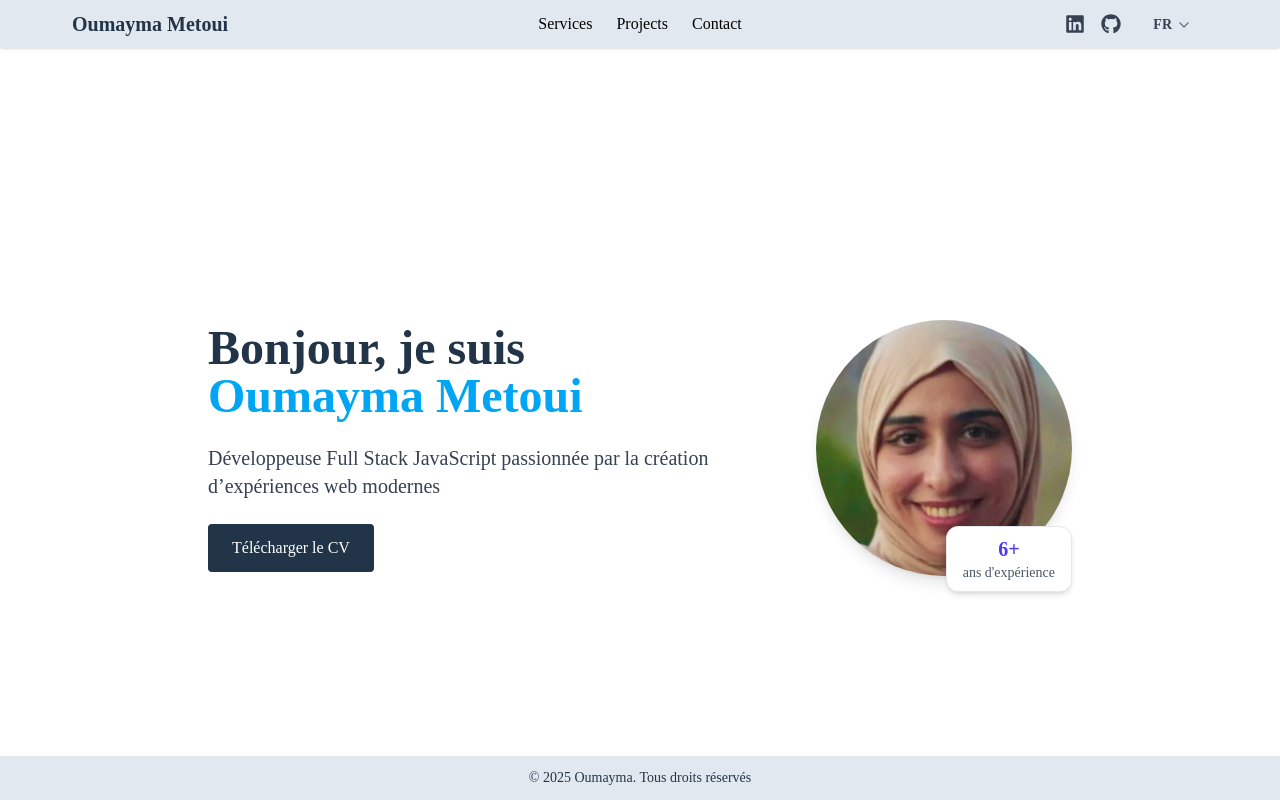
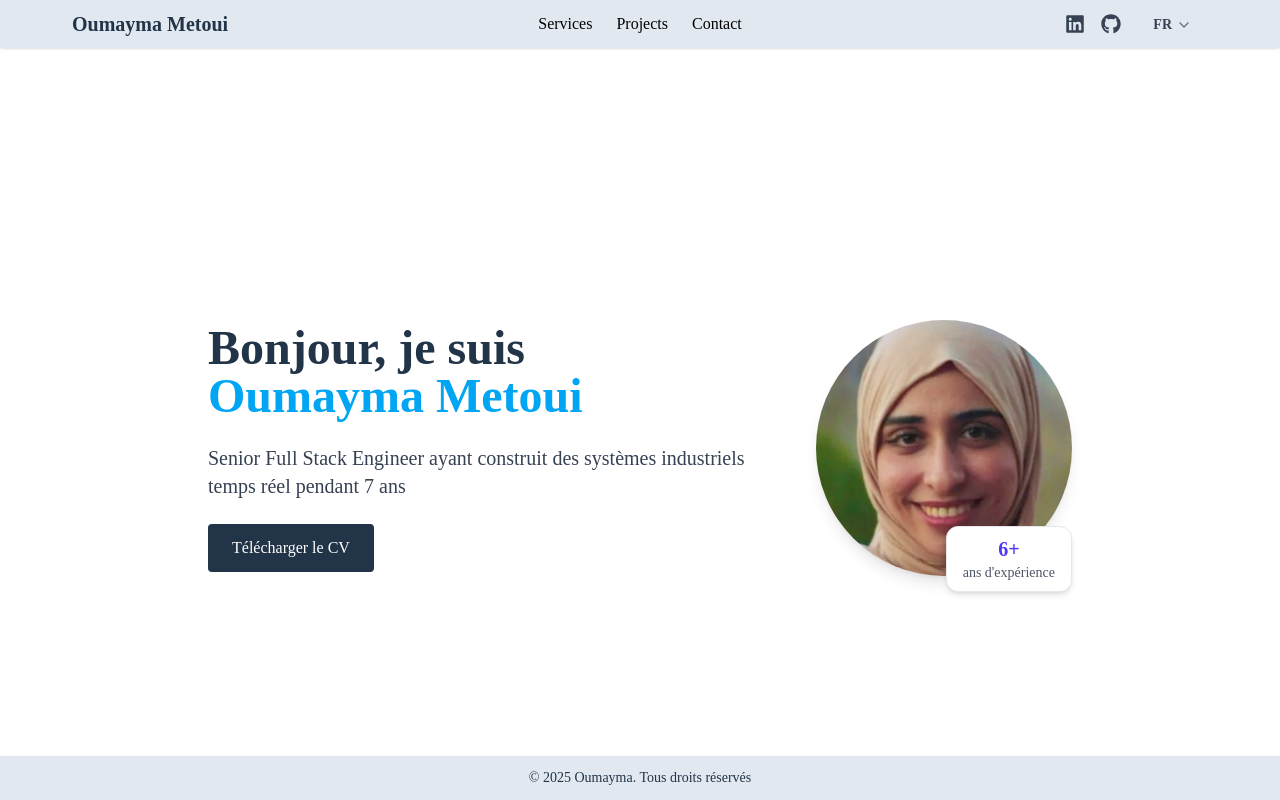
Before and after one commit to oumayma26/oumayma-metoui-portefolio, a React (Vite) app: page / in a window 1280 px wide. Shown: the top 800 px of the page. Built offline with nearby package versions, Linux system fonts and the light colour scheme.

Commit message:
update portefolio

```diff
--- a/src/locales/i18n/en.json
+++ b/src/locales/i18n/en.json
@@ -1,6 +1,6 @@
 {
   "Bonjour, je suis": "Hello, I am",
-  "Développeuse Full Stack JavaScript passionnée par la création d’expériences web modernes": "Full Stack JavaScript Developer passionate about creating modern web experiences",
+  "Senior Full Stack Engineer ayant construit des systèmes industriels temps réel pendant 7 ans": "Senior Full Stack Engineer with 7 years of experience building real-time industrial systems",
   "ans d'expérience": "years of experience",
   "Télécharger le CV": "Download CV",
   "Services": "Services",
--- a/src/pages/Home.jsx
+++ b/src/pages/Home.jsx
@@ -1,8 +1,10 @@
-import React from "react";
+import { Helmet } from "react-helmet";
+import { useTranslation } from "react-i18next";
 import img from "../assets/profile/img.jpg";
+
 // import cv from "../assets/pdf/CV_Oumayma_Metoui_Developpeur_FullStack.pdf";
-import { useTranslation } from "react-i18next";
-import { Helmet } from "react-helmet";
+
+
 
 export default function Home() {
   const { t, i18n } = useTranslation();
@@ -25,7 +27,7 @@ export default function Home() {
         <meta
           name="description"
           content={t(
-            "Développeuse Full Stack passionnée par la création d’expériences web modernes."
+            "Senior Full Stack Engineer ayant construit des systèmes industriels temps réel pendant 7 ans"
           )}
         />
       </Helmet>
@@ -43,7 +45,7 @@ export default function Home() {
 
           <p className="text-lg md:text-xl text-gray-700 dark:text-gray-300">
             {t(
-              "Développeuse Full Stack JavaScript passionnée par la création d’expériences web modernes"
+              "Senior Full Stack Engineer ayant construit des systèmes industriels temps réel pendant 7 ans"
             )}
           </p>
 
```
